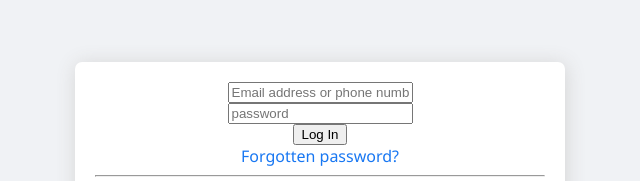
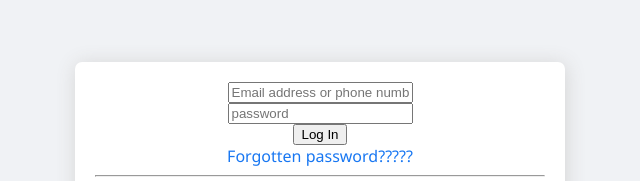
Before and after one commit to MOGIRE11/MyFinetek, a plain HTML site: page index.html in a window 1280 px wide. Shown: the part 166-347 px from the top of the page, 590-1230 px from the left. Drawn offline with Linux system fonts and the light colour scheme.

Commit message:
Question-Marks

```diff
--- a/index.html
+++ b/index.html
@@ -23,7 +23,7 @@
                         <input type="text " id="email " placeholder="Email address or phone number "><br>
                         <input type="password " id="password " placeholder="password "><br>
                         <button type="button " id="Log In ">Log In</button><br>
-                        <a href=" ">Forgotten password?</a>
+                        <a href=" ">Forgotten password?????</a>
                         <hr>
                         <button type="button" id="create-account">Create New Account</button>
 
```
